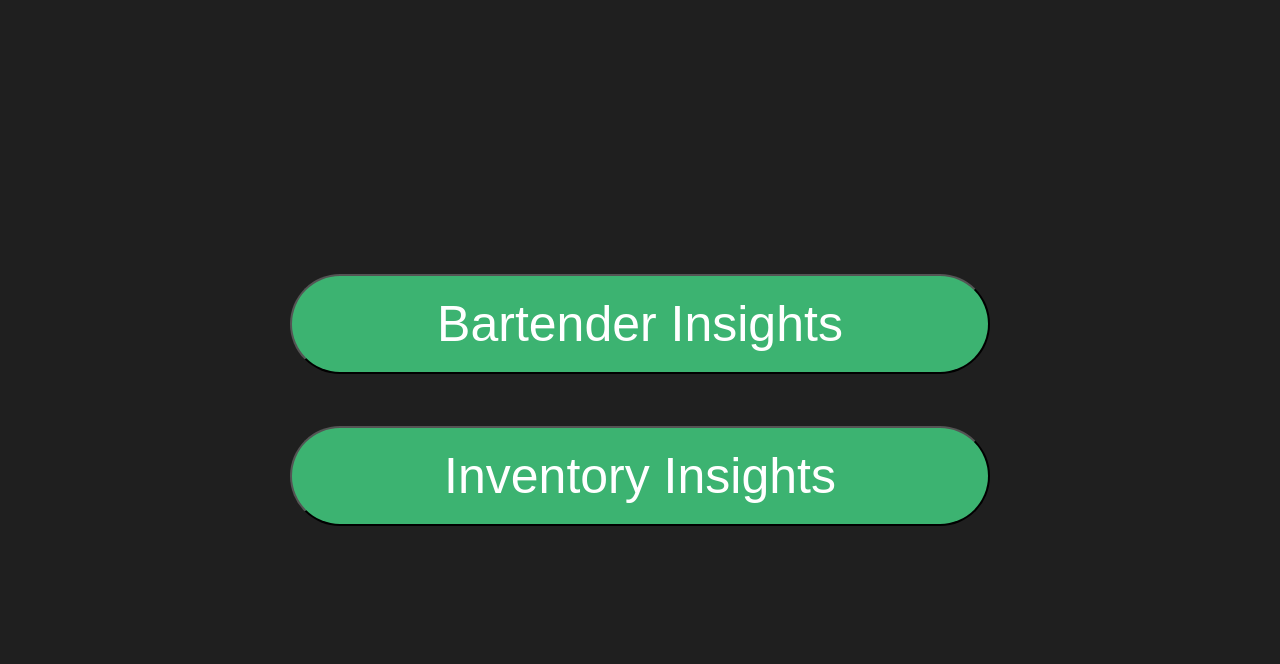
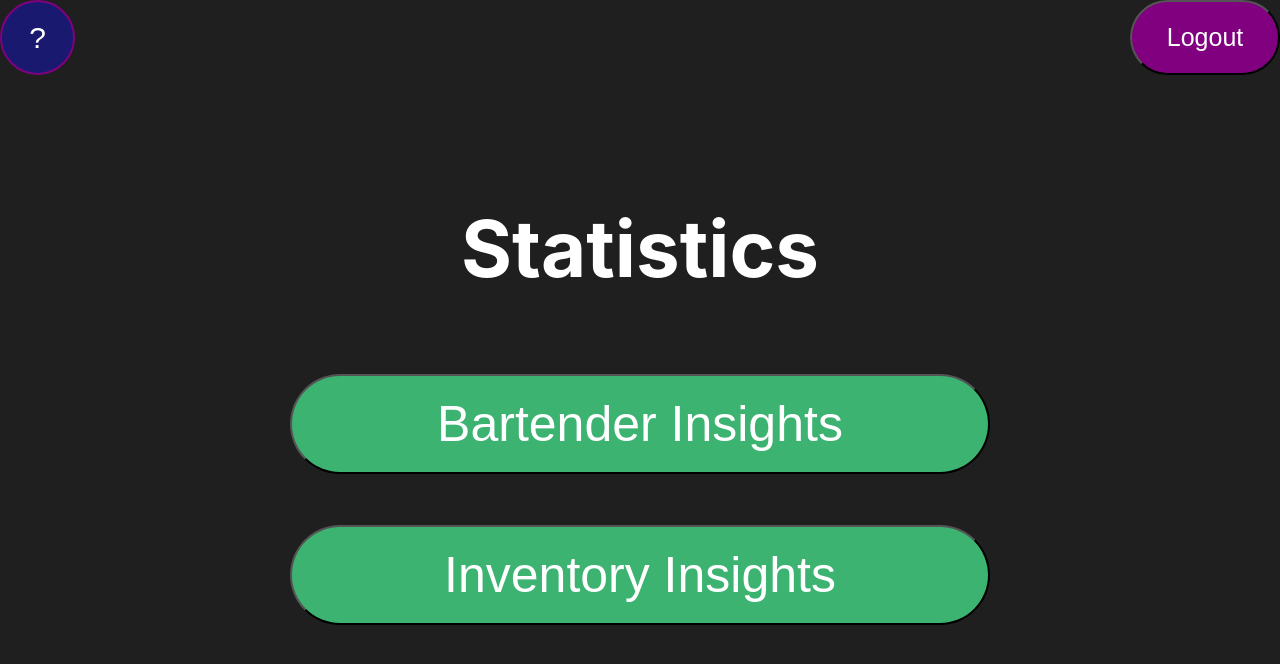
Before and after one commit to AkshayIyer/bar-app, a React (Create React App) app: page /admin in a window 1280 px wide. Shown: the top 664 px of the page. Built offline with nearby package versions, Linux system fonts and the light colour scheme.

Commit message:
Update AdminSelect so you can "Logout"

```diff
--- a/src/Pages/AdminSelect.js
+++ b/src/Pages/AdminSelect.js
@@ -7,7 +7,12 @@ import { Link } from 'react-router-dom'
 export default function AdminSelect(props){
     return(
         <div class = "App">
+            <Button className = "HelpButton"> ? </Button>
+            <Link to = "/">
+                <Button className = "BackAdminButton">Logout</Button>
+            </Link>
             <header className="App-header">
+                <h1>Statistics</h1>
                 <div>
                     <Link to = "/inventory">
                         <Button className = "button managerButton">Bartender Insights</Button>
```
